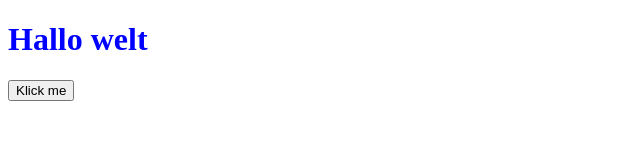
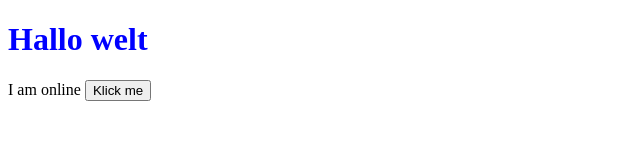
Before and after one commit to Zhora1993/My-online-shop, a plain HTML site: page index.html in a window 1280 px wide. Shown: the whole page, without its empty margins (0-640 px from the left). Drawn offline with Linux system fonts and the light colour scheme.

Commit message:
html update

```diff
--- a/index.html
+++ b/index.html
@@ -9,6 +9,7 @@
 <body>
 
     <h1>Hallo welt</h1>
+    <spam>I am online</spam>
     <button class="btn">Klick me</button>
     <script src="./app.js"></script>
 </body>
```
